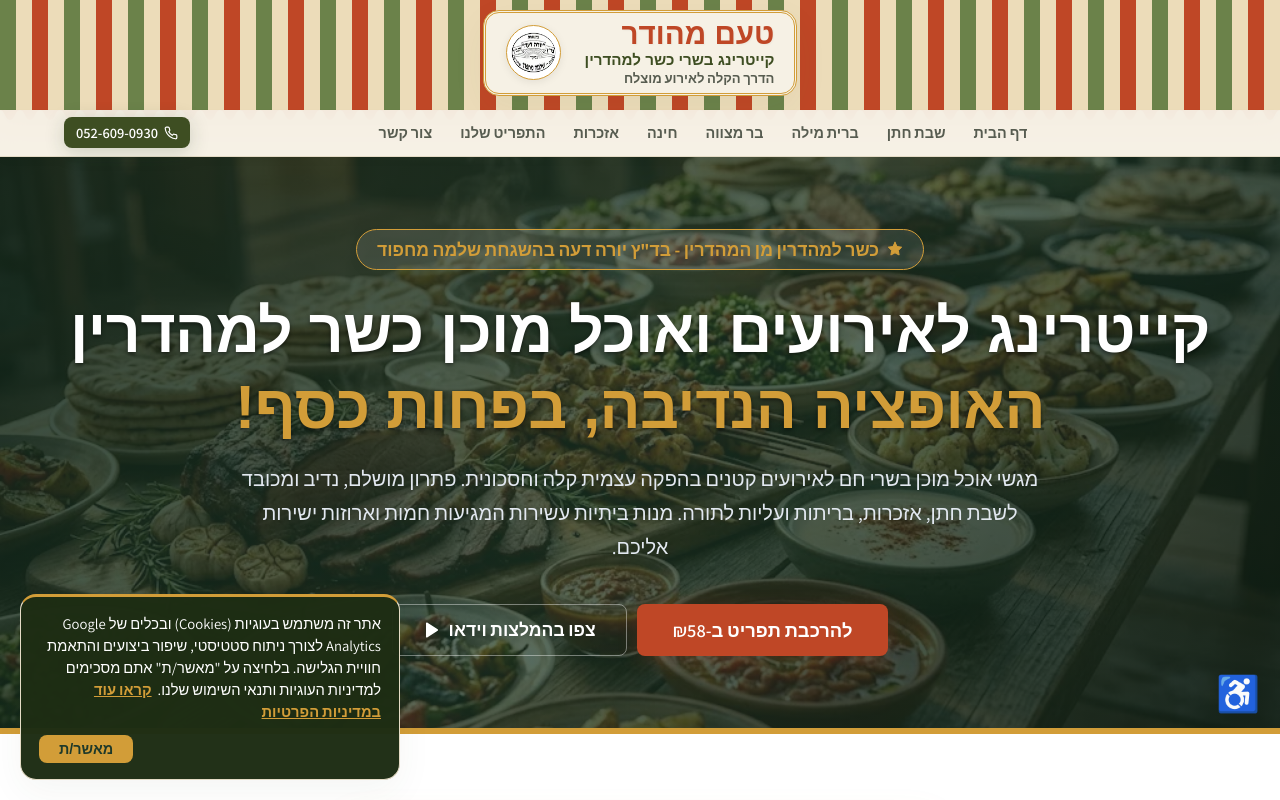
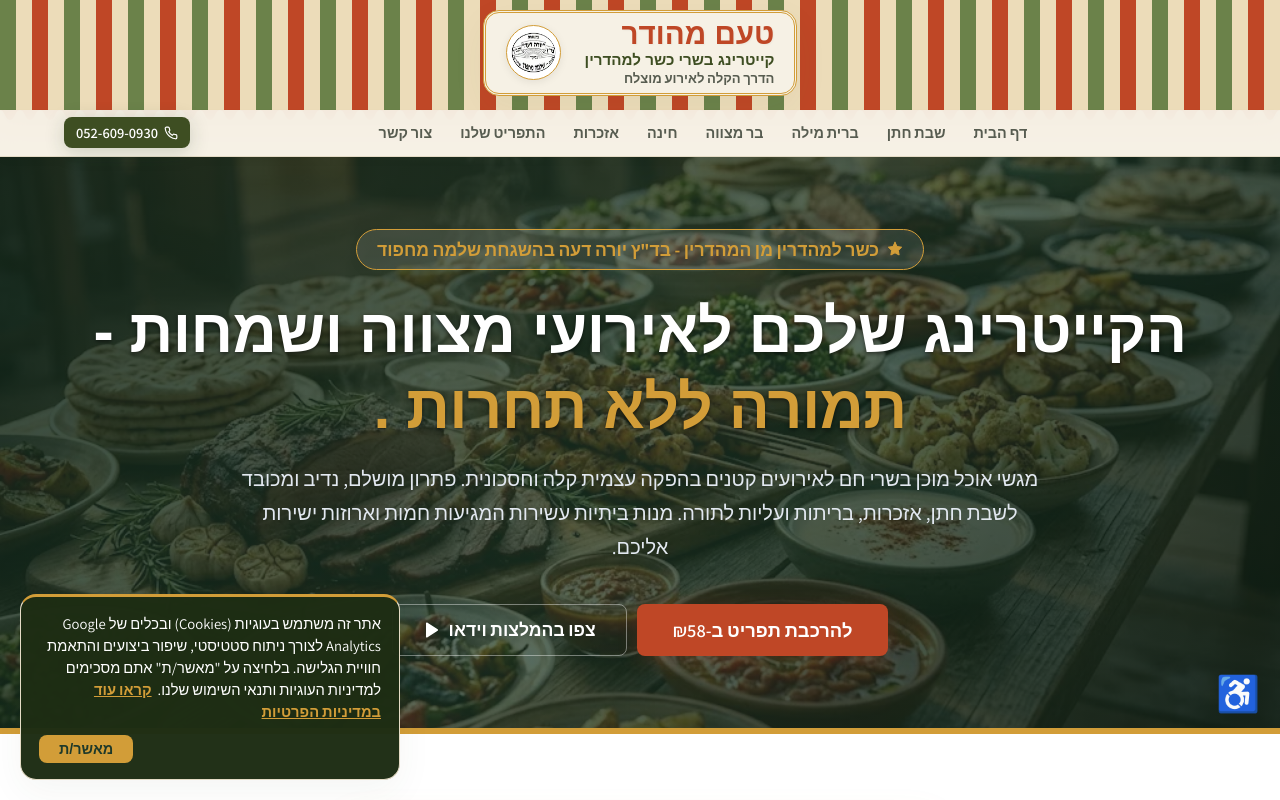
Before and after one commit to eitanyar/aaasada.com, a Next.js app: page / in a window 1280 px wide. Shown: the top 800 px of the page. Built offline with nearby package versions, Linux system fonts and the light colour scheme; no server answers; a web font is replaced by a local one.

Commit message:
Update homepage heading

```diff
--- a/src/app/page.tsx
+++ b/src/app/page.tsx
@@ -118,9 +118,8 @@
           </div>
 
           <h1 style={{ color: "#ffffff", fontFamily: "var(--font-frank-ruhl)", marginBottom: "var(--spacing-sm)", textShadow: "0 2px 4px rgba(0,0,0,0.5)" }}>
-            קייטרינג לאירועים ואוכל מוכן כשר למהדרין
-            <br />
-            <span style={{ color: "var(--primary-gold)" }}>האופציה הנדיבה, בפחות כסף!</span>
+            הקייטרינג שלכם לאירועי מצווה ושמחות -{" "}
+            <span style={{ color: "var(--primary-gold)" }}>תמורה ללא תחרות .</span>
           </h1>
 
           <p style={{
```
